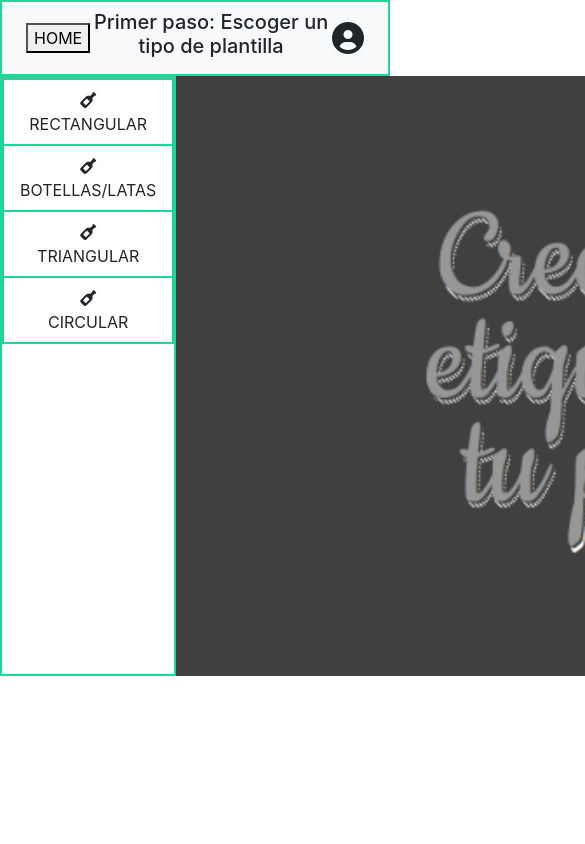
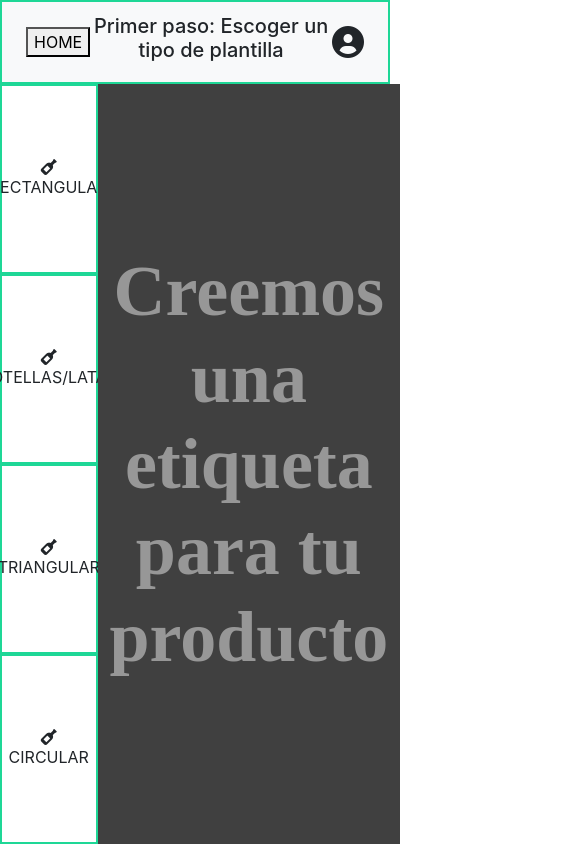
Before and after one commit to MMarck/etiket, a React (Create React App) app in the folder etiket-app/: page / in a window 390 px wide. Shown: the top 844 px of the page, 585 px wide, since content can reach past the window. Built offline with nearby package versions, Linux system fonts and the light colour scheme.

Commit message:
menu de envases responsive

```diff
--- a/etiket-app/src/App.css
+++ b/etiket-app/src/App.css
@@ -40,9 +40,3 @@
 .colored_border{
   border: 2px solid #1ED796;
 }
-
-.lateral{
-  height: 100vh;
-
-  background-color: #1ED796;
-}
--- a/etiket-app/src/App.js
+++ b/etiket-app/src/App.js
@@ -1,6 +1,7 @@
 import './App.css';
-import Navbar from './components/navbar/Navbar';
-import background_image from './assets/fondo.png'
+import Navbar from './components/Navbar/Navbar';
+import Sidebar from './components/Sidebar/Sidebar';
+import background_image from './assets/fondo.png';
 
 
 function App() {
@@ -9,22 +10,14 @@ function App() {
       <Navbar/>
       <div className='d-flex'>
 
-        <nav className='d-flex flex-column colored_border'>
-          <a href="/" className="list-group-item list-group-item-action colored_border">
-            <i class="fa-solid fa-wine-bottle"></i><br></br>RECTANGULAR
-          </a>
-          <a href="/" className="list-group-item list-group-item-action colored_border">
-            <i class="fa-solid fa-wine-bottle"></i><br></br>BOTELLAS/LATAS
-          </a>
-          <a href="/" className="list-group-item list-group-item-action colored_border">
-            <i class="fa-solid fa-wine-bottle"></i><br></br>TRIANGULAR
-          </a>
-          <a href="/" className="list-group-item list-group-item-action colored_border">
-            <i class="fa-solid fa-wine-bottle"></i><br></br>CIRCULAR
-          </a>
-        </nav>
+        <Sidebar/>
 
-        <img src={background_image} width="1200" height="600" alt='fondo con mensaje amigable'></img>
+        {/* <img src={background_image} width="200" height="200" alt='fondo con mensaje amigable'></img> */}
+        <div className='container d-flex justify-content-center align-items-center m-0' style={{'background-color':'#404040'}} >
+          <h1 className='m-0' style={{'color':'#979797', 'font-family':'Bradley Hand ITC', 'fontSize':'4.5rem', 'font-weight': 'bold' }} >Creemos una etiqueta <br></br> para tu producto</h1>
+        </div>
+
+
 
         </div>
     </div>
--- /dev/null
+++ b/etiket-app/src/components/Sidebar/Sidebar.css
@@ -0,0 +1,22 @@
+@import '../constants.css';
+
+:root {
+    --fraction: calc(100% / 4);
+}
+
+#sidebar {
+    height: var(--Sidebar-heigth);
+    width: 25%;
+}
+
+.option{
+    height: var(--fraction);
+    display: flex;
+    flex-direction: column;
+    align-items: center;
+    justify-content:center;
+}
+
+i{
+    align-self: center;
+}
--- /dev/null
+++ b/etiket-app/src/components/Sidebar/Sidebar.js
@@ -0,0 +1,34 @@
+import { Component } from 'react';
+import './Sidebar.css';
+
+class Sidebar extends Component{
+
+    render(){
+        return(
+
+          <div className='d-flex flex-column ' id='sidebar'>
+
+            <div href="/" className="option colored_border">
+              <i class="fa-solid fa-wine-bottle"></i>
+              <a>RECTANGULAR</a>
+            </div>
+            <div href="/" className="option colored_border">
+              <i class="fa-solid fa-wine-bottle"></i>
+              <a>BOTELLAS/LATAS</a>
+            </div>
+            <div href="/" className="option colored_border">
+              <i class="fa-solid fa-wine-bottle"></i>
+              <a>TRIANGULAR</a>
+            </div>
+            <div href="/" className="option colored_border">
+              <i class="fa-solid fa-wine-bottle"></i>
+              <a>CIRCULAR</a>
+            </div>
+
+          </div>
+
+      )
+    };
+}
+
+export default Sidebar;
--- /dev/null
+++ b/etiket-app/src/components/constants.css
@@ -0,0 +1,4 @@
+:root {
+    --Sidebar-heigth: 90vh;
+    --Navbar-heigth: 10vh;
+}
--- a/etiket-app/src/components/navbar/Navbar.css
+++ b/etiket-app/src/components/navbar/Navbar.css
@@ -0,0 +1,6 @@
+@import '../constants.css';
+
+
+#navbar{
+    height: var(--Navbar-heigth);
+}
--- a/etiket-app/src/components/navbar/Navbar.js
+++ b/etiket-app/src/components/navbar/Navbar.js
@@ -6,8 +6,7 @@ class Navbar extends Component{
     render(){
         return(
 
-
-                <nav className="navbar navbar-expand-lg navbar-light bg-light px-4 colored_border">
+            <nav className="navbar navbar-expand-lg navbar-light bg-light px-4 colored_border" id='navbar'>
                 <div className="collapse navbar-collapse d-flex justify-content-between" id="navbarSupportedContent">
                     <button> HOME </button>
                     <h5> Primer paso: Escoger un tipo de plantilla </h5>
```
Also changed, not shown: 1 other file (tests, documents, lock files or other folders). Lines whose indentation alone changed are shown as unchanged.
